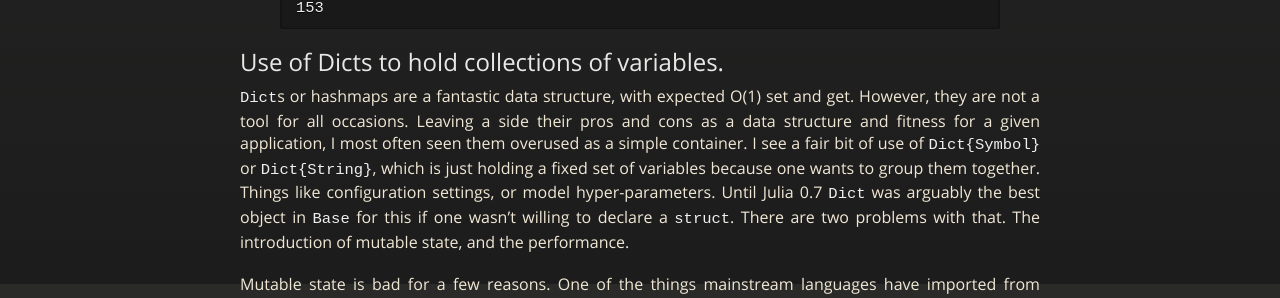
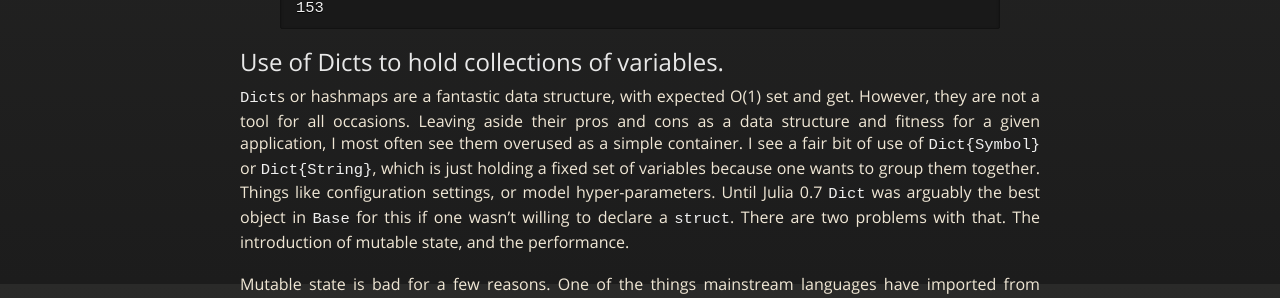
Before and after one commit to oxinabox/oxinabox.github.io, a Jekyll site: the page built from _posts/2020-04-19-Julia-Antipatterns.md, in a window 1280 px wide and 900 px high, scrolled down 6741 px. Shown: the part 175-473 px from the top of the window. Built offline with Jekyll 4.4.1, drawn with Linux system fonts in a browser that asks for light colours; nearby versions of some CDN libraries; some web fonts are replaced.

Commit message:
Update 2020-04-19-Julia-Antipatterns.md

```diff
--- a/_posts/2020-04-19-Julia-Antipatterns.md
+++ b/_posts/2020-04-19-Julia-Antipatterns.md
@@ -408,7 +408,7 @@ end
 
 `Dict`s  or hashmaps are a fantastic data structure, with expected O(1) set and get.
 However, they are not a tool for all occasions.
-Leaving a side their pros and cons as a data structure and fitness for a given application, I most often seen them overused as a simple container.
+Leaving aside their pros and cons as a data structure and fitness for a given application, I most often see them overused as a simple container.
 I see a fair bit of use of `Dict{Symbol}` or `Dict{String}`, which is just holding a fixed set of variables because one wants to group them together.
 Things like configuration settings, or model hyper-parameters.
 Until Julia 0.7 `Dict` was arguably the best object in `Base` for this if one wasn't willing to declare a `struct`.
```
